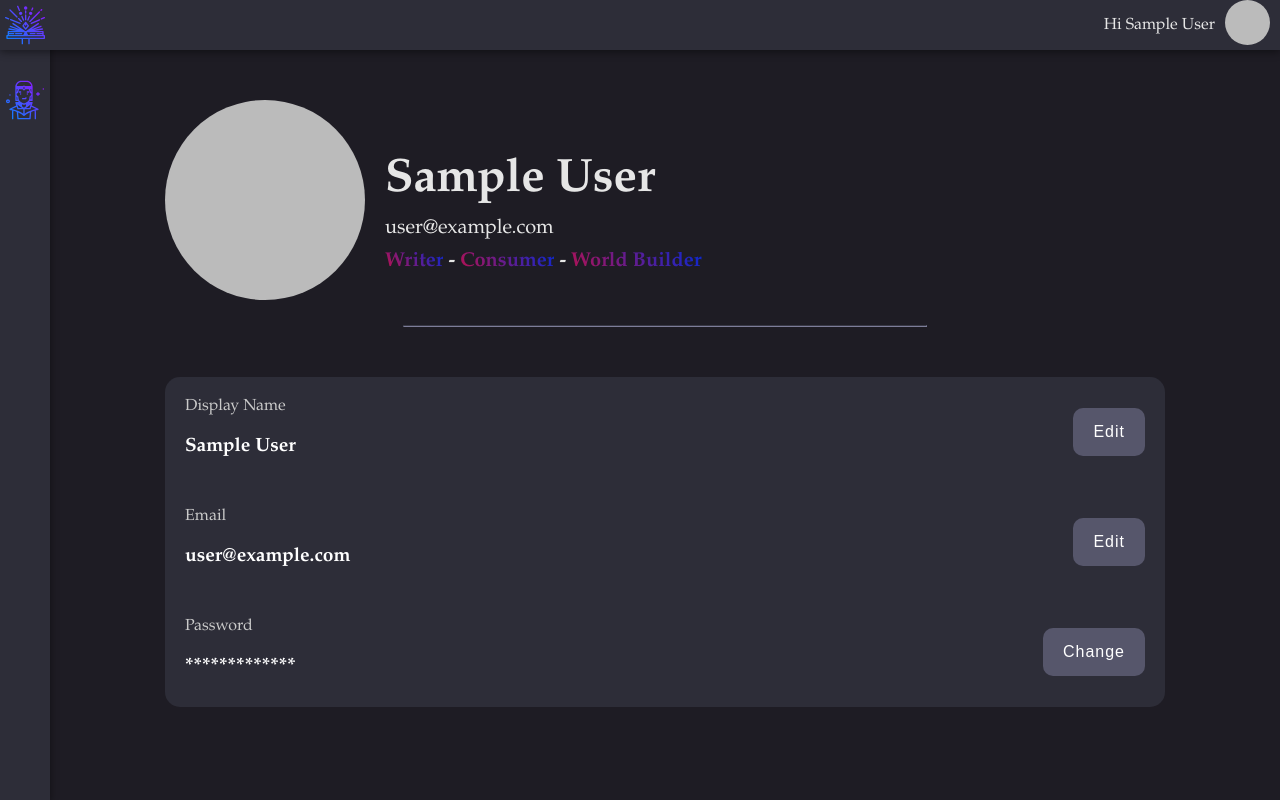
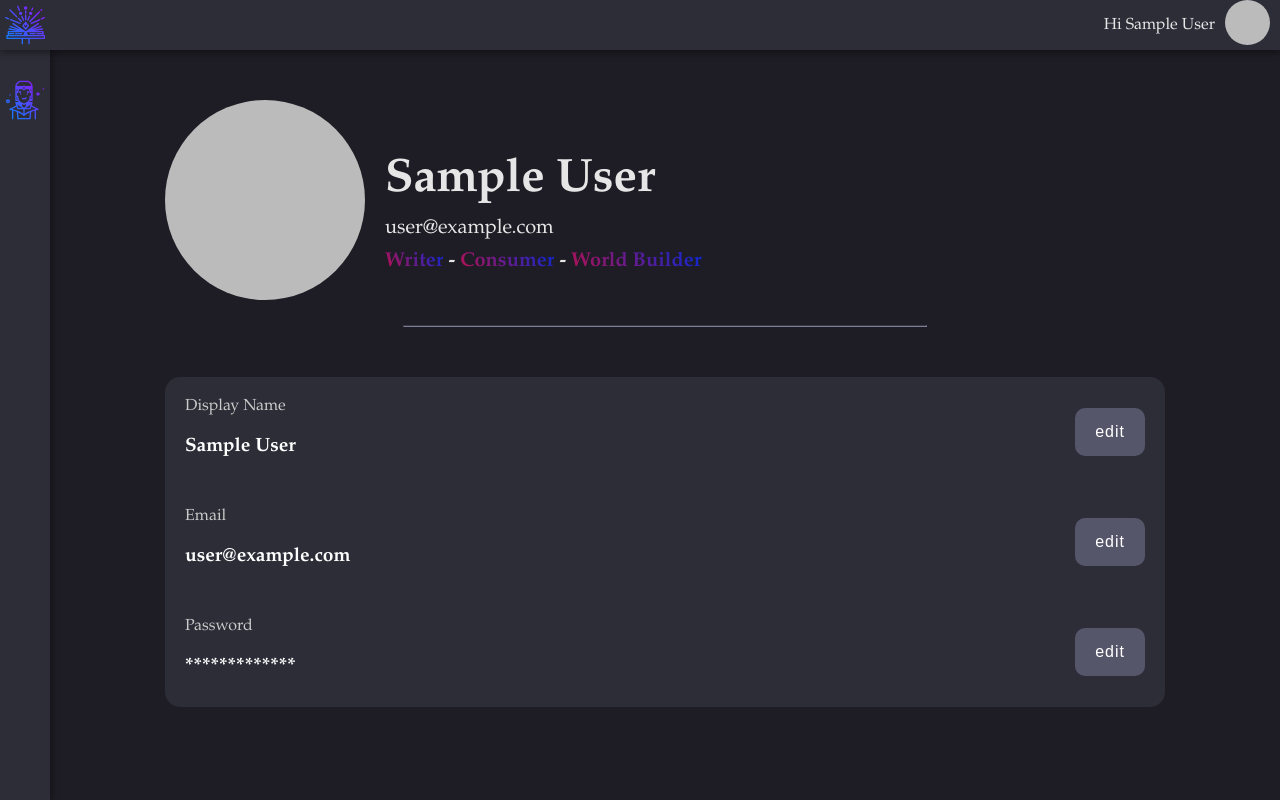
Before and after one commit to BaraKona/andromeda-inn--beta-, a React (Create React App) app: page /dashboard in a window 1280 px wide. Shown: the top 800 px of the page. Built offline with nearby package versions, Linux system fonts and the light colour scheme; no server answers; sample sign-in values are in the browser's storage.

Commit message:
input attempt

```diff
--- a/src/components/css/profile.css
+++ b/src/components/css/profile.css
@@ -81,7 +81,17 @@
     max-width: 1000px;
     border-color: rgb(125, 125, 153);
 }
-
+.profileInfo input{
+    padding: 0;
+    border: none;
+    outline: none;
+    font-size: 19px;
+    margin-top: 15px;
+    max-width: 250px;
+    height: 1.5em;
+    color: red;
+    background-color: rgb(63, 63, 78);
+}
 @media only screen and (max-width: 600px) {
     .profileItems{
         text-align: center;
--- a/src/components/dashboard/profile.js
+++ b/src/components/dashboard/profile.js
@@ -1,10 +1,52 @@
-import React from 'react';
-import {Switch} from 'react-router-dom'
+import React, {useState, useRef} from 'react';
 import {useAuth} from '../../contexts/AuthContext'
 import '../css/profile.css'
 
 const Profile = () => {
-const { currentUser, logout, displayImg, displayName } = useAuth()
+const { currentUser, logout, displayImg, displayName, updateProfile } = useAuth()
+const displayRef = useRef()
+const [error, setError] = useState("")
+const [loading, setLoading] = useState(false)
+const [input, setInput] = useState(false);
+const [displayed, setDisplayed] = useState(<p>{displayName()}</p>);
+
+    async function handleSubmit(e) {
+        e.preventDefault()
+
+        try {
+        setError("")
+        setLoading(true)
+        await updateProfile(displayRef.current.value)
+        } catch {
+        setError("failed to update Profile")
+        console.log(error)
+        }
+
+        setLoading(false)
+    }
+    const edit = () => {
+        console.log('pressed edit')
+        if (input === true){
+            setDisplayed(<p>{displayName()}</p>)
+            setInput(!input)
+            console.log(input)
+        }
+        else {
+            setDisplayed(<input type="text" className ="profileInput" placeholder={displayName()} ref={displayRef}/>)
+            setInput(!input)
+            console.log(input)
+        }
+        // setInput (input == <p>{displayName()}</p> ? <input type="email" placeholder={displayName()}/> : <p>{displayName()}</p>)
+    }
+    function buttonText(){
+        if (input === true){
+            return('Save')
+        }
+        else {
+            return('edit')
+        }
+    }
+
     return(
         <>
         <section className = "profile">
@@ -19,18 +61,18 @@ const { currentUser, logout, displayImg, displayName } = useAuth()
                 </div>
                 <hr/>
                 <div className = "editProfile">
-                    <div className = "profileInfo">
-                        <div className = "profileText"><p> Display Name </p><p>{displayName()}</p></div>
-                        <button> Edit </button>
-                    </div>
-                    <div className = "profileInfo">
+                    <form className = "profileInfo" onSubmit={handleSubmit}>
+                        <div className = "profileText"><p> Display Name </p>{displayed}</div>
+                        <button onClick={edit}> {buttonText()}  </button>
+                    </form>
+                    <form className = "profileInfo">
                         <div className = "profileText"><p> Email </p><p>{currentUser.email}</p></div>
-                        <button> Edit </button>
-                    </div>
-                    <div className = "profileInfo">
+                        <button> {buttonText()}  </button>
+                    </form>
+                    <form className = "profileInfo">
                         <div className = "profileText"><p> Password </p> <p>*************</p></div>
-                        <button> Change </button>
-                    </div>
+                        <button> {buttonText()} </button>
+                    </form>
                 </div>
             </div>
         </section>
--- a/src/contexts/AuthContext.js
+++ b/src/contexts/AuthContext.js
@@ -35,7 +35,10 @@ export function AuthProvider({ children }) {
   function updatePassword(password) {
     return currentUser.updatePassword(password)
   }
-
+  function updateProfile(displayName){
+    currentUser.displayName = displayName
+    return currentUser.displayName
+  }
   function displayName() {
     if (currentUser.displayName === null){
       const displayName = 'Unknown'
@@ -67,7 +70,8 @@ export function AuthProvider({ children }) {
     updateEmail,
     updatePassword,
     displayName,
-    displayImg
+    displayImg,
+    updateProfile
   }
 
   return (
```
